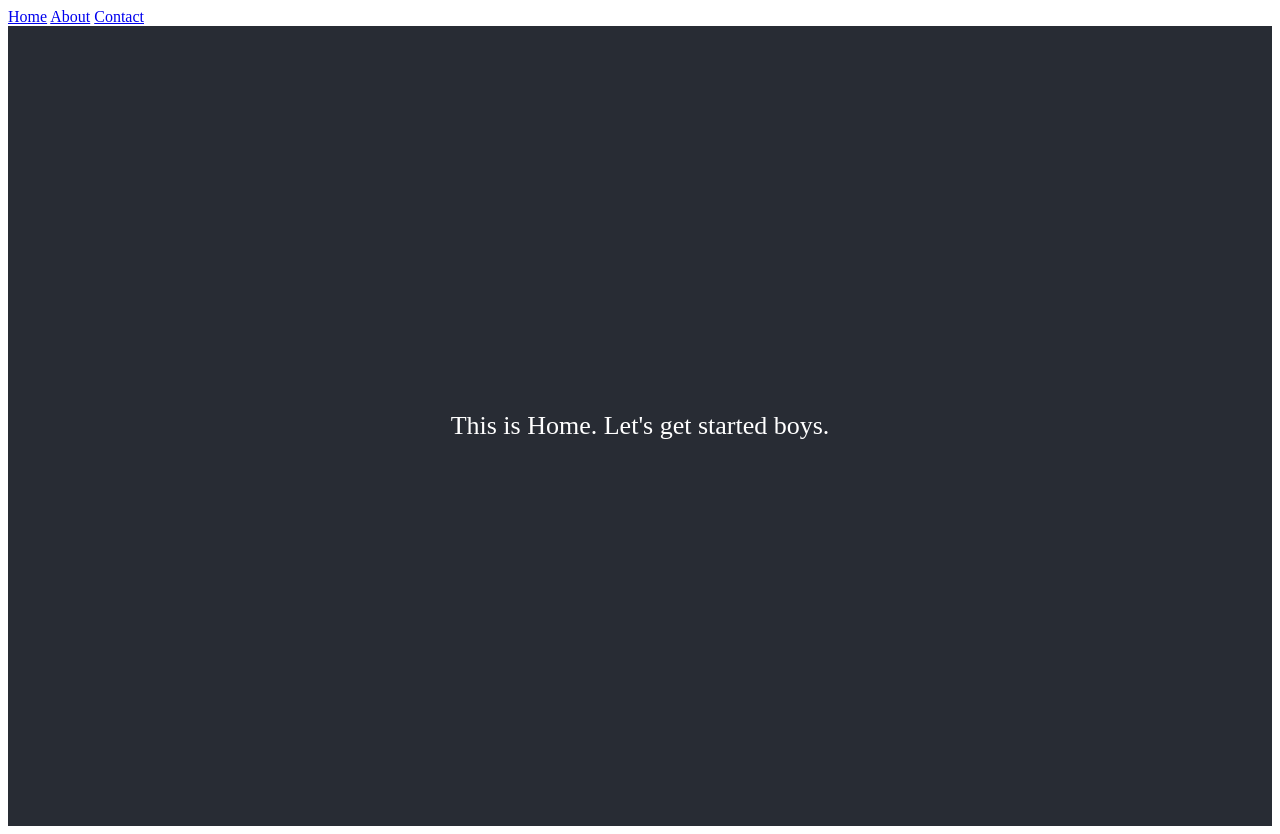
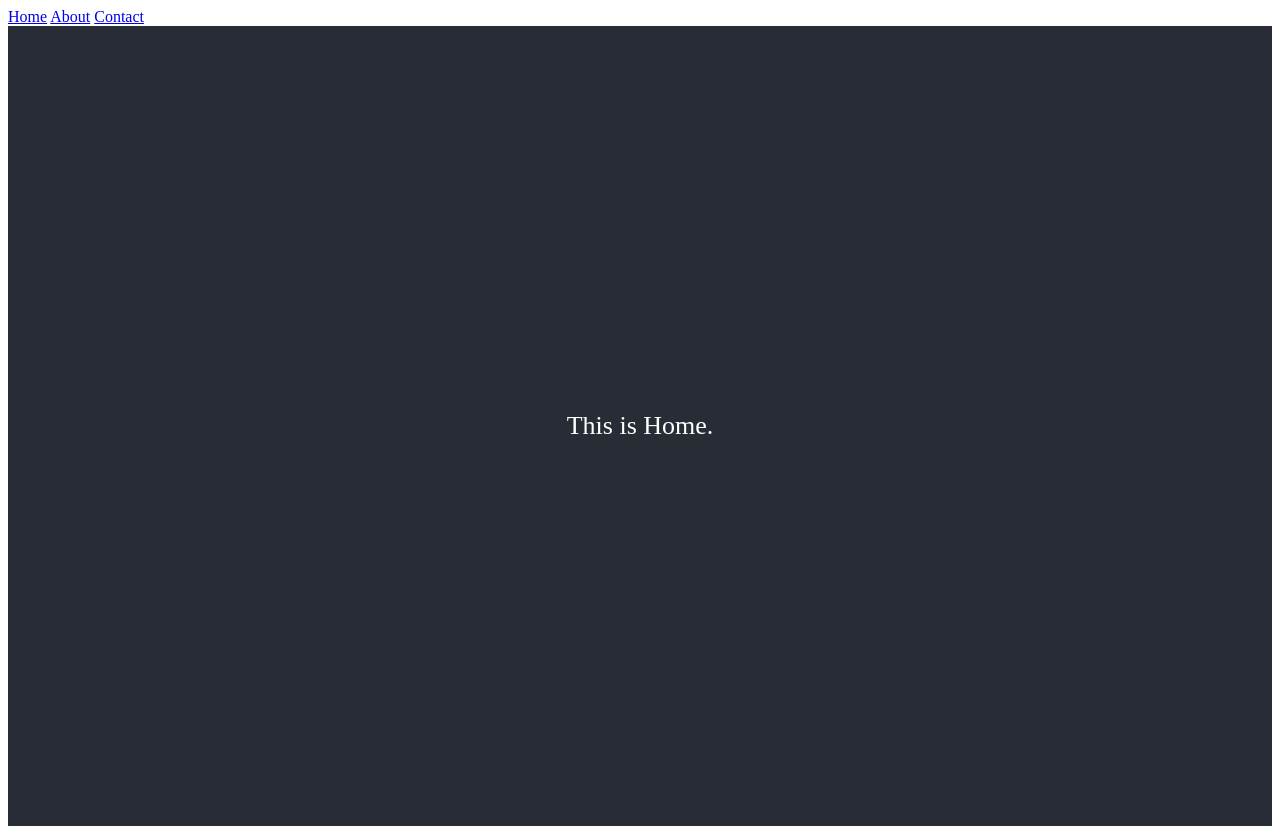
Before and after one commit to mphelp/tadummy, a React (Create React App) app in the folder client/: page / in a window 1280 px wide. Built offline with nearby package versions, Linux system fonts and the light colour scheme.

Commit message:
Update App.js

```diff
--- a/client/src/components/App.js
+++ b/client/src/components/App.js
@@ -6,7 +6,7 @@ import './App.css';
 const Home = () => (
 	<div className="App">
 		<header className="App-header">
-			This is Home. Let's get started boys.
+			This is Home.
 		</header>
 	</div>
 )
```
